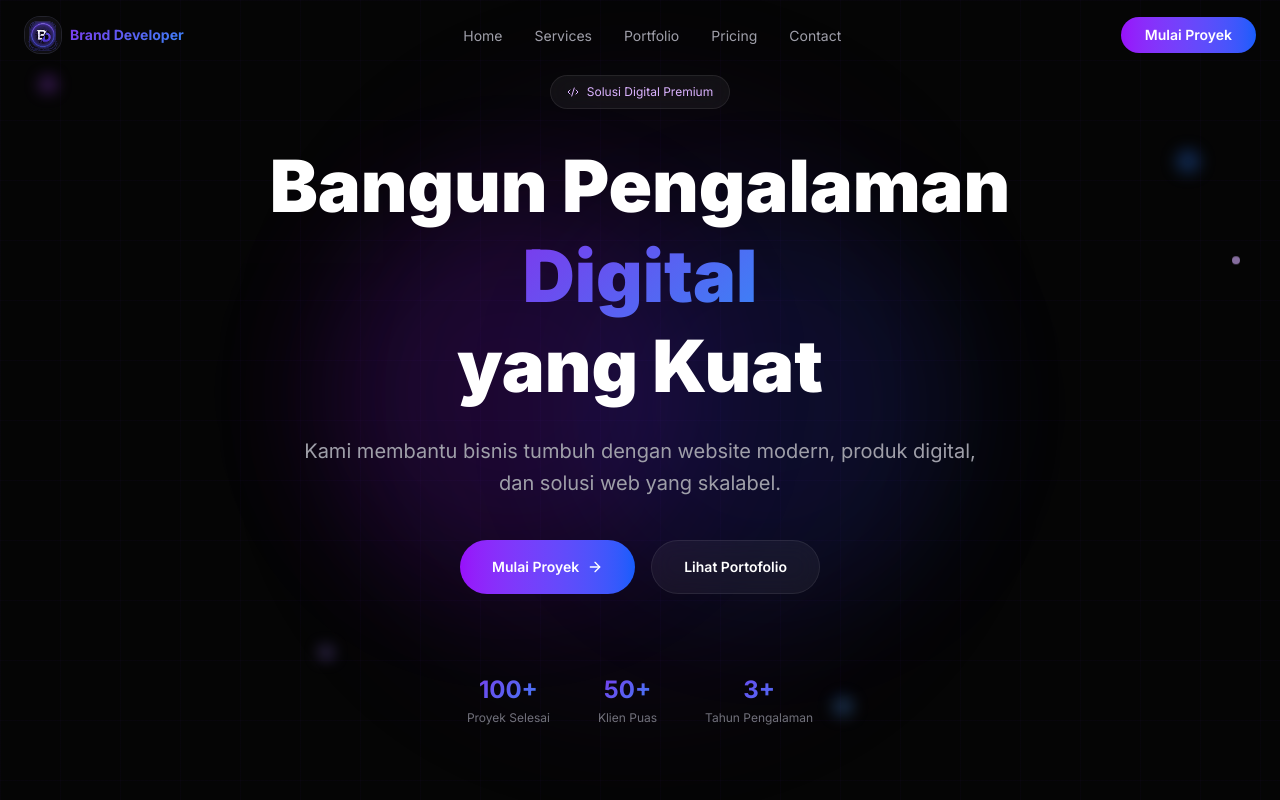
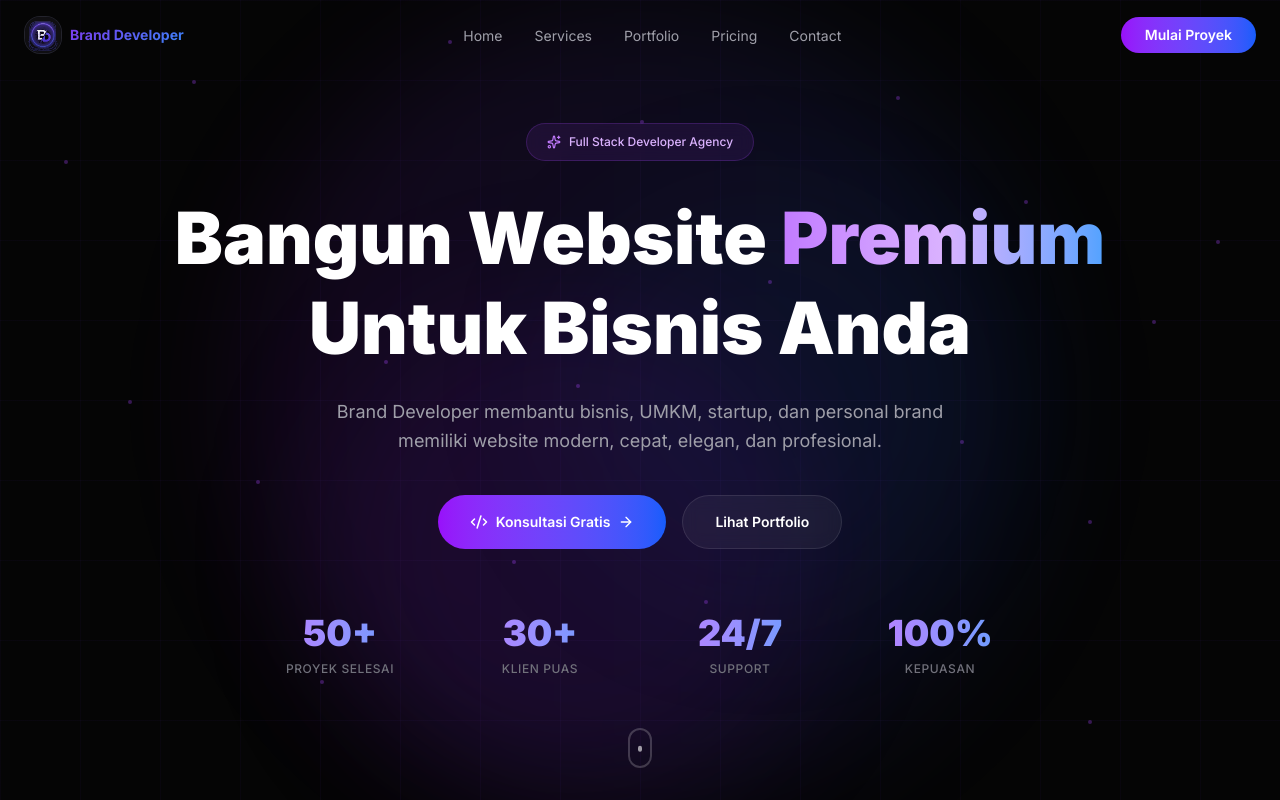
Before and after one commit to adinnur890/Brand-Developer, a Next.js app: page / in a window 1280 px wide. Shown: the top 800 px of the page. Built offline with nearby package versions, Linux system fonts and the light colour scheme.

Commit message:
Redesign Hero section with modern jokiit.com-inspired design

```diff
--- a/src/sections/Hero.tsx
+++ b/src/sections/Hero.tsx
@@ -1,103 +1,168 @@
 "use client";
+import { useMemo } from "react";
 import { motion } from "framer-motion";
-import { ArrowRight, Code2 } from "lucide-react";
-import { useLang } from "@/lib/langStore";
-import { localeText, whatsappMessages } from "@/lib/locale";
+import { ArrowRight, Code2, Sparkles } from "lucide-react";
 
 export default function Hero() {
-  const { lang } = useLang();
-  const t = localeText[lang];
-  const WA_LINK = `https://wa.me/6283879204375?text=${encodeURIComponent(whatsappMessages[lang])}`;
+  const WA_LINK = "https://wa.me/6283879204375?text=Halo%20Brand%20Developer%2C%20saya%20tertarik%20untuk%20konsultasi%20pembuatan%20website.";
+
+  const particles = useMemo(
+    () => [
+      { top: "10%", left: "15%", delay: "0s", duration: "4s" },
+      { top: "25%", left: "80%", delay: "1s", duration: "5s" },
+      { top: "60%", left: "20%", delay: "2s", duration: "3s" },
+      { top: "80%", left: "70%", delay: "0.5s", duration: "6s" },
+      { top: "40%", left: "90%", delay: "1.5s", duration: "4s" },
+      { top: "15%", left: "50%", delay: "2.5s", duration: "5s" },
+      { top: "70%", left: "40%", delay: "3s", duration: "4s" },
+      { top: "50%", left: "10%", delay: "0.8s", duration: "3s" },
+      { top: "90%", left: "85%", delay: "1.2s", duration: "5s" },
+      { top: "5%", left: "35%", delay: "2s", duration: "6s" },
+      { top: "35%", left: "60%", delay: "0.3s", duration: "4s" },
+      { top: "55%", left: "75%", delay: "1.8s", duration: "5s" },
+      { top: "20%", left: "5%", delay: "2.2s", duration: "3s" },
+      { top: "45%", left: "30%", delay: "0.7s", duration: "4s" },
+      { top: "75%", left: "55%", delay: "1.4s", duration: "6s" },
+      { top: "30%", left: "95%", delay: "2.8s", duration: "5s" },
+      { top: "85%", left: "25%", delay: "0.9s", duration: "4s" },
+      { top: "65%", left: "85%", delay: "1.6s", duration: "3s" },
+      { top: "12%", left: "70%", delay: "2.4s", duration: "5s" },
+      { top: "48%", left: "45%", delay: "0.4s", duration: "6s" },
+    ],
+    []
+  );
 
   return (
-    <section id="home" className="relative min-h-screen flex items-center justify-center overflow-hidden">
+    <section id="home" className="relative min-h-screen flex items-center justify-center overflow-hidden bg-[#050505]">
       {/* Animated gradient background */}
-      <div className="absolute inset-0 bg-[#050505]">
-        <div className="absolute top-1/4 left-1/4 w-96 h-96 bg-purple-600/20 rounded-full blur-3xl glow-pulse" />
-        <div className="absolute bottom-1/4 right-1/4 w-96 h-96 bg-blue-600/20 rounded-full blur-3xl glow-pulse" style={{ animationDelay: "1.5s" }} />
-        <div className="absolute top-1/2 left-1/2 -translate-x-1/2 -translate-y-1/2 w-[600px] h-[600px] bg-violet-900/10 rounded-full blur-3xl" />
-      </div>
-
-      {/* Floating circles */}
-      <div className="absolute inset-0 overflow-hidden pointer-events-none">
-        <div className="float-1 absolute top-20 left-10 w-4 h-4 rounded-full bg-purple-500/40 blur-sm" />
-        <div className="float-2 absolute top-40 right-20 w-6 h-6 rounded-full bg-blue-500/30 blur-sm" />
-        <div className="float-3 absolute bottom-32 left-1/4 w-3 h-3 rounded-full bg-violet-400/50 blur-sm" />
-        <div className="float-1 absolute bottom-20 right-1/3 w-5 h-5 rounded-full bg-blue-400/30 blur-sm" />
-        <div className="float-2 absolute top-1/3 right-10 w-2 h-2 rounded-full bg-purple-300/60" />
+      <div className="absolute inset-0">
+        <div className="absolute top-0 left-1/2 -translate-x-1/2 w-[800px] h-[800px] bg-gradient-to-r from-purple-600/20 to-blue-600/20 rounded-full blur-3xl animate-pulse" />
+        <div className="absolute bottom-0 left-1/4 w-[500px] h-[500px] bg-purple-900/15 rounded-full blur-3xl" />
+        <div className="absolute top-1/4 right-1/4 w-[400px] h-[400px] bg-blue-900/10 rounded-full blur-3xl" />
       </div>
 
       {/* Grid overlay */}
-      <div className="absolute inset-0 bg-[linear-gradient(rgba(124,58,237,0.03)_1px,transparent_1px),linear-gradient(90deg,rgba(124,58,237,0.03)_1px,transparent_1px)] bg-[size:60px_60px]" />
+      <div className="absolute inset-0 bg-[linear-gradient(rgba(124,58,237,0.04)_1px,transparent_1px),linear-gradient(90deg,rgba(124,58,237,0.04)_1px,transparent_1px)] bg-[size:80px_80px]" />
 
-      <div className="relative z-10 max-w-5xl mx-auto px-6 text-center">
+      {/* Floating particles */}
+      <div className="absolute inset-0 overflow-hidden pointer-events-none">
+        {particles.map((particle, i) => (
+          <div
+            key={i}
+            className="absolute w-1 h-1 bg-purple-500/30 rounded-full animate-float"
+            style={{
+              top: particle.top,
+              left: particle.left,
+              animationDelay: particle.delay,
+              animationDuration: particle.duration,
+            }}
+          />
+        ))}
+      </div>
+
+      <div className="relative z-10 max-w-6xl mx-auto px-6 text-center py-20">
+        {/* Badge */}
         <motion.div
           initial={{ opacity: 0, y: 20 }}
           animate={{ opacity: 1, y: 0 }}
           transition={{ duration: 0.5 }}
-          className="inline-flex items-center gap-2 px-4 py-2 rounded-full glass text-xs text-purple-300 mb-8 border border-purple-500/20"
+          className="inline-flex items-center gap-2 px-5 py-2.5 rounded-full bg-purple-500/10 text-purple-300 text-xs font-medium mb-8 border border-purple-500/20 backdrop-blur-sm"
         >
-          <Code2 size={12} />
-          {t.hero.badge}
+          <Sparkles size={14} className="text-purple-400" />
+          <span>Full Stack Developer Agency</span>
         </motion.div>
 
+        {/* Main heading */}
         <motion.h1
           initial={{ opacity: 0, y: 30 }}
           animate={{ opacity: 1, y: 0 }}
           transition={{ duration: 0.6, delay: 0.1 }}
-          className="text-5xl md:text-7xl font-black leading-tight mb-6"
+          className="text-4xl sm:text-5xl md:text-6xl lg:text-7xl font-black leading-tight mb-6"
         >
-          {t.hero.titleFirst} <span className="gradient-text">{t.hero.titleAccent}</span>
+          Bangun Website{" "}
+          <span className="bg-gradient-to-r from-purple-400 via-purple-300 to-blue-400 bg-clip-text text-transparent">
+            Premium
+          </span>
           <br />
-          {t.hero.titleLast}
+          Untuk Bisnis Anda
         </motion.h1>
 
+        {/* Subtitle */}
         <motion.p
           initial={{ opacity: 0, y: 20 }}
           animate={{ opacity: 1, y: 0 }}
           transition={{ duration: 0.6, delay: 0.2 }}
-          className="text-lg md:text-xl text-zinc-400 max-w-2xl mx-auto mb-10 leading-relaxed"
+          className="text-base md:text-lg text-zinc-400 max-w-2xl mx-auto mb-10 leading-relaxed"
         >
-          {t.hero.description}
+          Brand Developer membantu bisnis, UMKM, startup, dan personal brand
+          memiliki website modern, cepat, elegan, dan profesional.
         </motion.p>
 
+        {/* CTA Buttons */}
         <motion.div
           initial={{ opacity: 0, y: 20 }}
           animate={{ opacity: 1, y: 0 }}
           transition={{ duration: 0.6, delay: 0.3 }}
-          className="flex flex-col sm:flex-row gap-4 justify-center"
+          className="flex flex-col sm:flex-row gap-4 justify-center mb-16"
         >
           <a
             href={WA_LINK}
             target="_blank"
             rel="noopener noreferrer"
-            className="group px-8 py-4 rounded-full bg-gradient-to-r from-purple-600 to-blue-600 font-semibold text-sm hover:opacity-90 transition-all flex items-center justify-center gap-2"
+            className="group px-8 py-4 rounded-full bg-gradient-to-r from-purple-600 to-blue-600 font-semibold text-white text-sm hover:shadow-lg hover:shadow-purple-500/25 transition-all duration-300 flex items-center justify-center gap-2"
           >
-            {t.hero.primaryButton}
+            <Code2 size={18} />
+            Konsultasi Gratis
             <ArrowRight size={16} className="group-hover:translate-x-1 transition-transform" />
           </a>
           <a
             href="#portfolio"
-            className="px-8 py-4 rounded-full glass font-semibold text-sm hover:bg-white/10 transition-all border border-white/10"
+            className="px-8 py-4 rounded-full bg-white/5 font-semibold text-white text-sm hover:bg-white/10 transition-all duration-300 border border-white/10 backdrop-blur-sm"
           >
-            {t.hero.secondaryButton}
+            Lihat Portfolio
           </a>
         </motion.div>
 
+        {/* Stats */}
         <motion.div
           initial={{ opacity: 0 }}
           animate={{ opacity: 1 }}
-          transition={{ duration: 1, delay: 0.8 }}
-          className="mt-20 flex justify-center gap-12 text-center"
+          transition={{ duration: 1, delay: 0.5 }}
+          className="grid grid-cols-2 md:grid-cols-4 gap-8 max-w-3xl mx-auto"
         >
-          {t.hero.stats.map((stat) => (
-            <div key={stat.label}>
-              <div className="text-2xl font-bold gradient-text">{stat.value}</div>
-              <div className="text-xs text-zinc-500 mt-1">{stat.label}</div>
+          {[
+            { value: "50+", label: "Proyek Selesai" },
+            { value: "30+", label: "Klien Puas" },
+            { value: "24/7", label: "Support" },
+            { value: "100%", label: "Kepuasan" },
+          ].map((stat, index) => (
+            <div key={index} className="text-center">
+              <div className="text-3xl md:text-4xl font-black bg-gradient-to-r from-purple-400 to-blue-400 bg-clip-text text-transparent">
+                {stat.value}
+              </div>
+              <div className="text-xs text-zinc-500 mt-2 font-medium uppercase tracking-wider">
+                {stat.label}
+              </div>
             </div>
           ))}
         </motion.div>
       </div>
+
+      {/* Scroll indicator */}
+      <motion.div
+        initial={{ opacity: 0 }}
+        animate={{ opacity: 1 }}
+        transition={{ delay: 1.5 }}
+        className="absolute bottom-8 left-1/2 -translate-x-1/2"
+      >
+        <div className="w-6 h-10 rounded-full border-2 border-white/20 flex items-start justify-center p-2">
+          <motion.div
+            animate={{ y: [0, 12, 0] }}
+            transition={{ duration: 1.5, repeat: Infinity }}
+            className="w-1.5 h-1.5 rounded-full bg-white/60"
+          />
+        </div>
+      </motion.div>
     </section>
   );
 }
```
